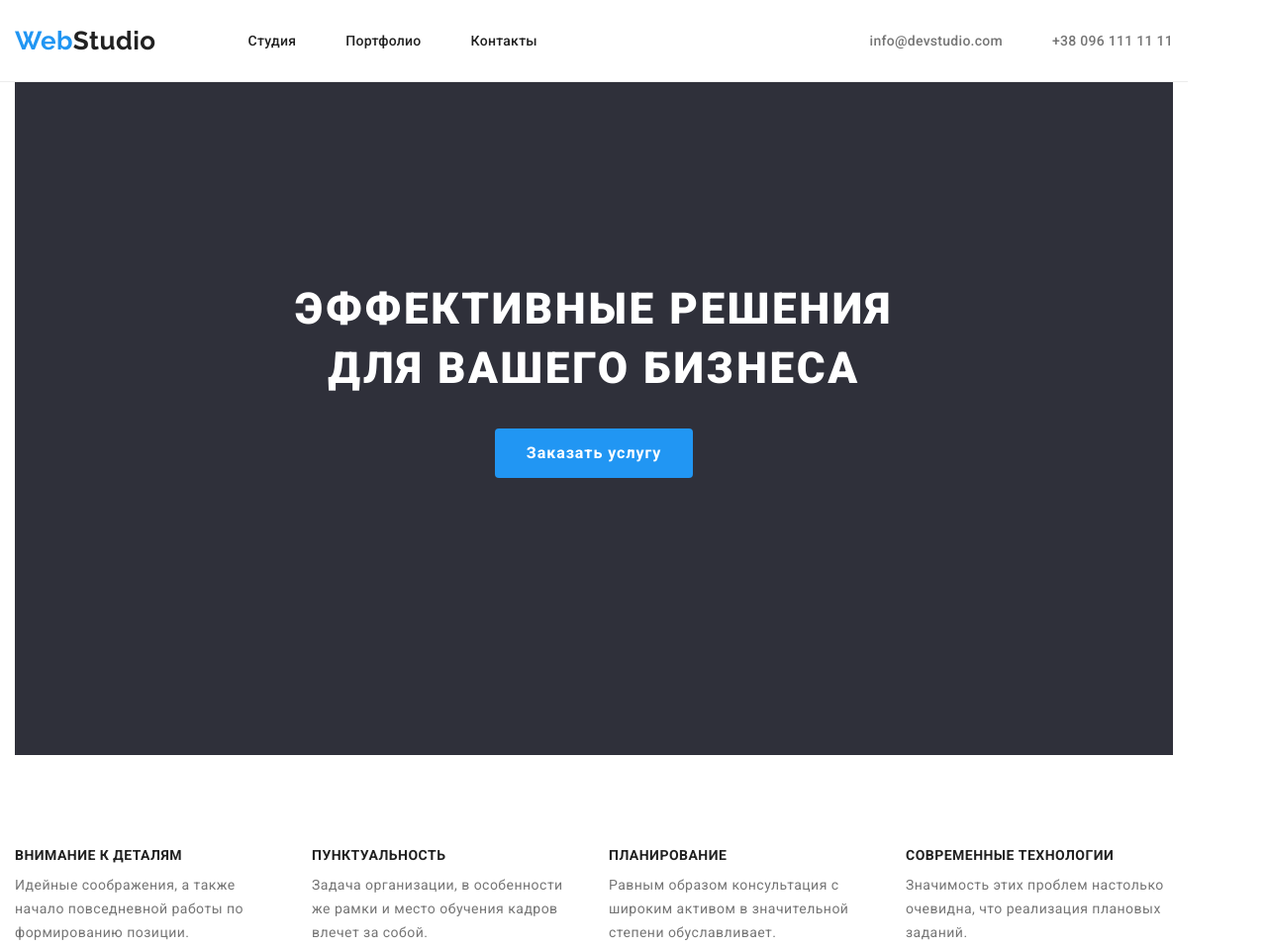
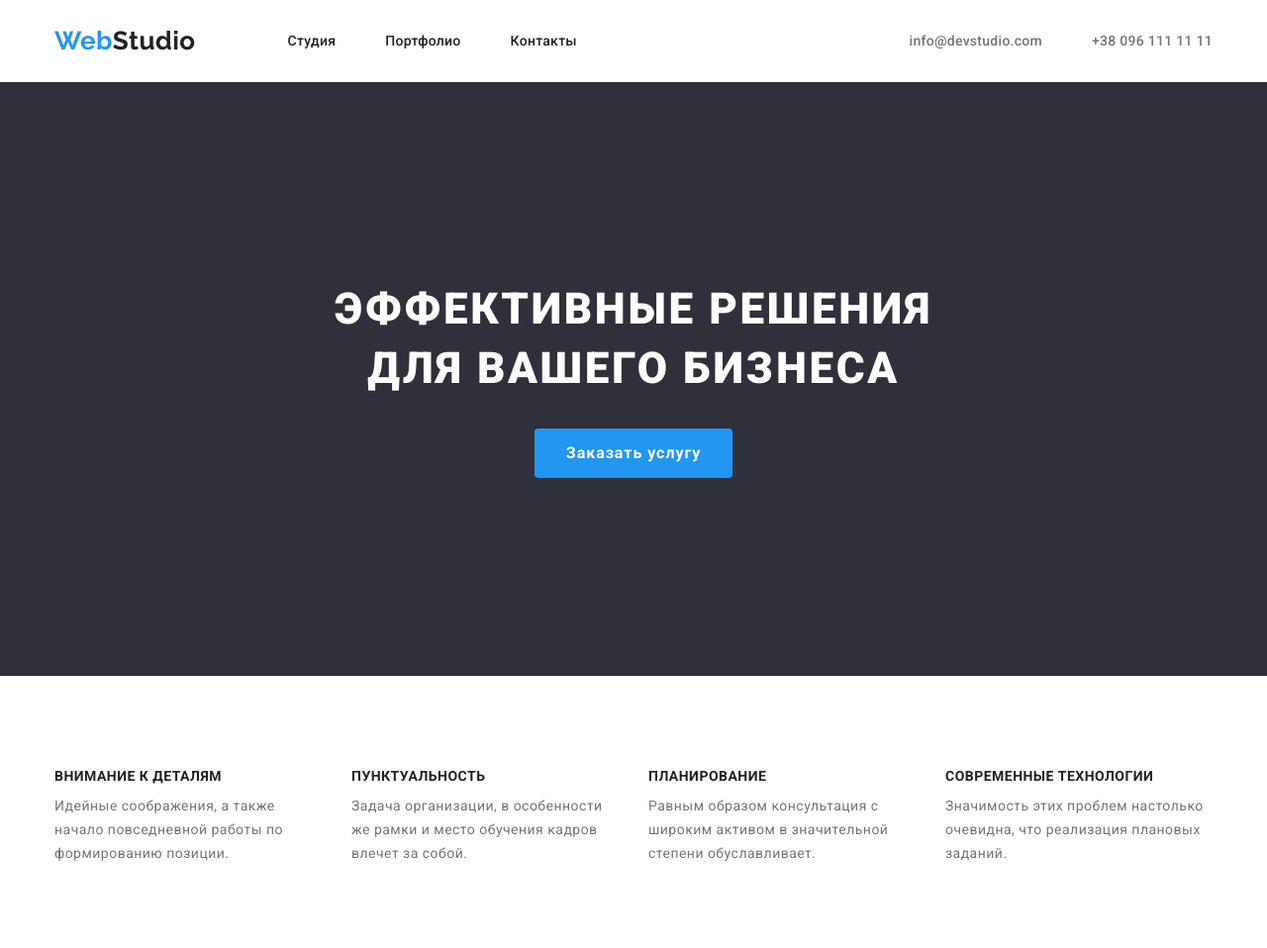
Before and after one commit to MariannaHl/goit-markup-hw-03, a plain HTML site: page index.html in a window 1280 px wide. Shown: the top 958 px of the page at 99% size. Drawn offline with nearby package versions, Linux system fonts and the light colour scheme.

Commit message:
Makes amendments

```diff
--- a/css/styles.css
+++ b/css/styles.css
@@ -19,6 +19,8 @@ body {
 .container {
   width: 1200px;
   padding: 0 15px;
+  margin-left: auto;
+  margin-right: auto;
 }
 .list-item {
   list-style-type: none;
@@ -49,6 +51,8 @@ ul {
 .header .container {
   display: flex;
   align-items: center;
+}
+.header {
   border-bottom: 1px solid #ececec;
 }
 
@@ -123,7 +127,7 @@ ul {
 }
 .top-section {
   padding-top: 200px;
-  padding-bottom: 280px;
+  padding-bottom: 200px;
 }
 .top-section-container {
   width: 696px;
@@ -239,6 +243,9 @@ ul {
 
   margin-bottom: 10px;
 }
+.features-section {
+  padding-bottom: 0;
+}
 
 .features-section .paragraph {
   color: var(--secondary-text-color);
--- a/index.html
+++ b/index.html
@@ -34,16 +34,18 @@
       </div>
     </header>
     <main class="main-container">
-      <div class="container">
         <!--Шапка-->
         <section class="top-section">
+          <div class="container">
             <div class="top-section-container">
               <h1 class="main-title">Эффективные решения для вашего бизнеса</h1>
             </div>
             <button type="button" class="order-button">Заказать услугу</button>
+          </div>
         </section>
         <!--Особенности-->
         <section class="features-section section">
+          <div class="container">
           <ul class="features-flex">
             <li class="list-item">
               <h3 class="heading">Внимание к деталям</h3>
@@ -66,10 +68,12 @@
               <p class="paragraph">Значимость этих проблем настолько очевидна, что реализация плановых заданий.</p>
             </li>
           </ul>
+          </div>
         </section>
 
         <!--Чем мы занимаемся-->
         <section class="what-we-do-section section">
+          <div class="container">
             <h2 class="heading">Чем мы занимаемся</h2>
             <ul class="what-we-do-flex">
               <li class="list-item">
@@ -88,9 +92,11 @@
                 <img src="./images/what-we-do/img3.jpg" alt="Веб-дизайн" width="370" height="294" class="img" />
               </li>
             </ul>
+          </div>
         </section>
         <!--Наша команда-->
         <section class="our-team-section section">
+          <div class="container">
             <h2 class="heading">Наша команда</h2>
             <ul class="our-team-flex">
               <li class="list-item">
@@ -130,6 +136,7 @@
                 </div>
               </li>
             </ul>
+          </div>
         </section>
       </div>
     </main>
```
Also changed, not shown: portfolio.html (+27 -14 lines). Lines whose indentation alone changed are shown as unchanged.
